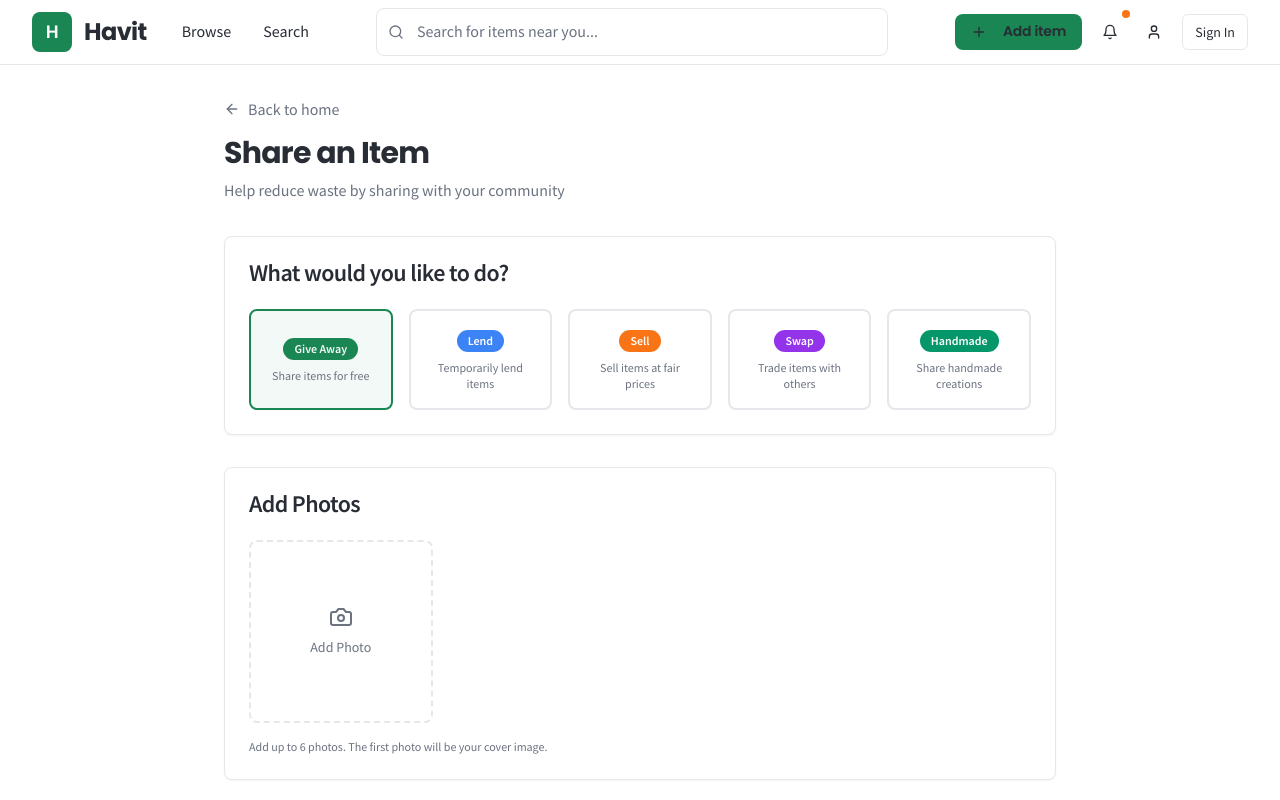
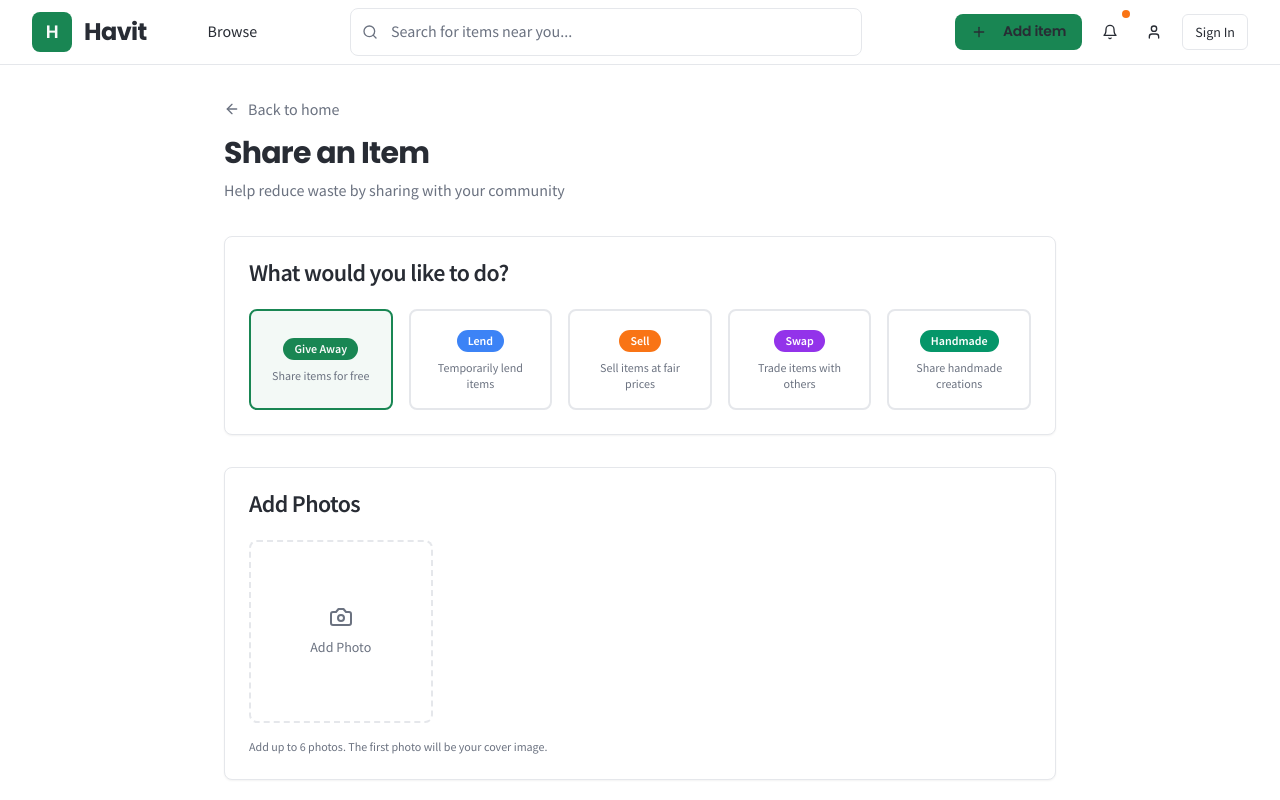
Before and after one commit to menelikw/havit-local-finds-share, a React (Vite) app: page /post in a window 1280 px wide. Shown: the top 800 px of the page. Built offline with nearby package versions, Linux system fonts and the light colour scheme.

Commit message:
Remove redundant "Search" link
Removed the "Search" link from the header as the browse and search functionality is now handled by a single page.

```diff
--- a/src/components/Header.tsx
+++ b/src/components/Header.tsx
@@ -34,9 +34,6 @@ const Header = () => {
           <nav className="hidden md:flex items-center space-x-8">
             <Link to="/browse" className="text-body text-foreground hover:text-primary transition-colors">
               Browse
-            </Link>
-            <Link to="/search" className="text-body text-foreground hover:text-primary transition-colors">
-              Search
             </Link>
           </nav>
 
```
